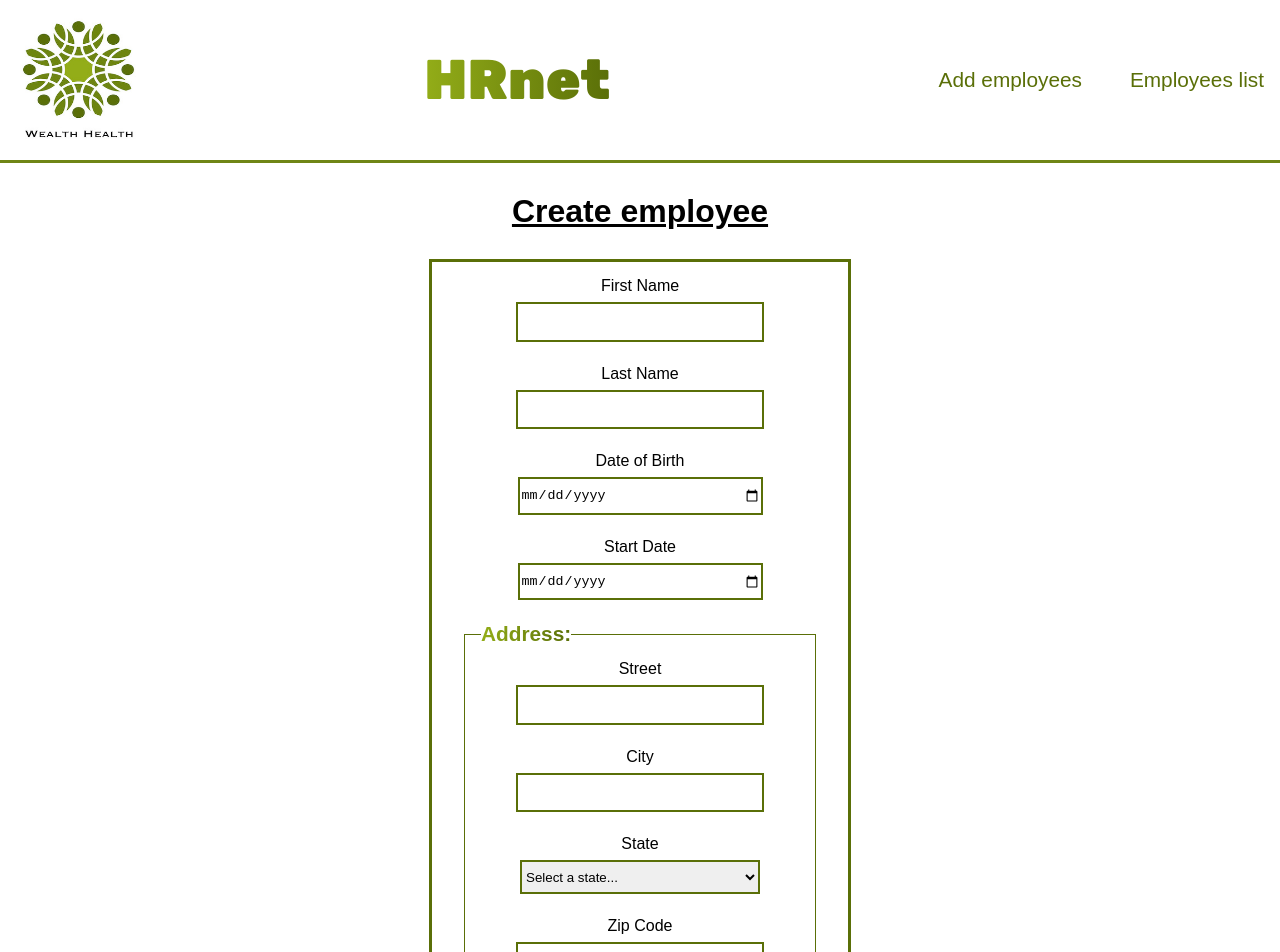
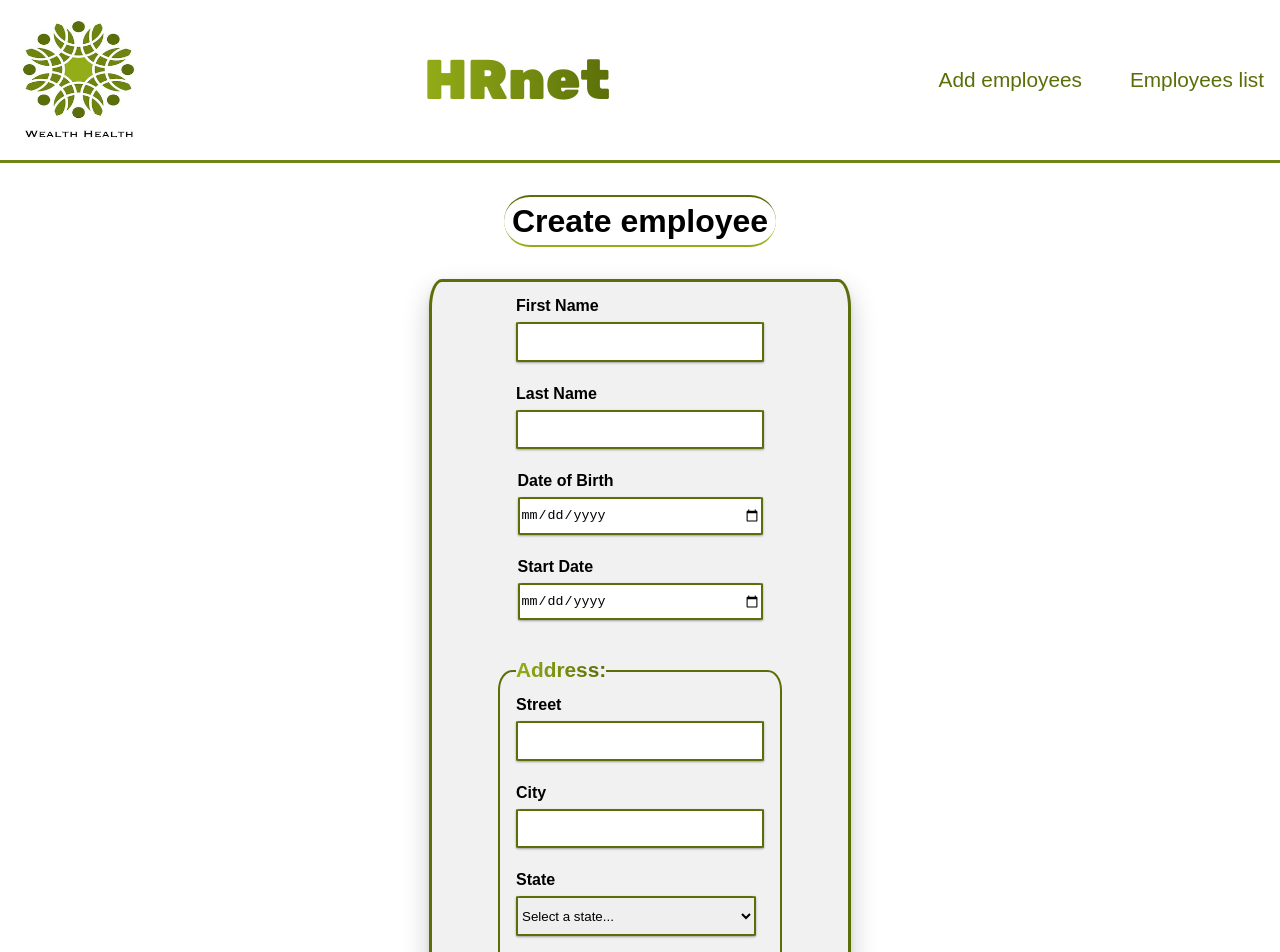
Before and after one commit to OliviaG-dev/OC_P14_02102022, a React (Create React App) app: page / in a window 1280 px wide. Shown: the top 952 px of the page. Built offline with nearby package versions, Linux system fonts and the light colour scheme.

Commit message:
feat:enchanced css form

```diff
--- a/src/pages/home/Home.css
+++ b/src/pages/home/Home.css
@@ -9,13 +9,23 @@
     border: 3px solid var(--tertio-color);
     width: 30%;
     padding: 1rem;
+    box-shadow: rgba(0, 0, 0, 0.2) 0px 12px 28px 0px, rgba(0, 0, 0, 0.1) 0px 2px 4px 0px, rgba(255, 255, 255, 0.05) 0px 0px 0px 1px inset;
+    border-radius: 3%;
+    background-color: #f1f1f1;
+}
+
+.home__form  {
+    display: flex;
+    justify-content: center;
+    align-items: center;
+    flex-direction: column;
 }
 
 .form__div {
     display: flex;
     flex-direction: column;
     justify-content: center;
-    align-items: center;
+    align-items: start;
     margin-bottom: 1rem;
 }
 
@@ -25,6 +35,8 @@
     border: 2px solid var(--tertio-color);
     margin-bottom: 0.5rem;
     margin-top: 0.5rem;
+    border-radius: 2%;
+    box-shadow: rgba(0, 0, 0, 0.12) 0px 1px 3px, rgba(0, 0, 0, 0.24) 0px 1px 2px;
 }
 
 .form__div input:active {
@@ -32,11 +44,17 @@
 }
 
 .form__div select{
+    border-radius: 2%;
     width: 15rem;
-    height: 2.1rem;
+    height: 2.5rem;
     border: 2px solid var(--tertio-color);
     margin-bottom: 0.5rem;
     margin-top: 0.5rem;
+    box-shadow: rgba(0, 0, 0, 0.12) 0px 1px 3px, rgba(0, 0, 0, 0.24) 0px 1px 2px;
+}
+
+.form__div label {
+    font-weight: 600;
 }
 
 .form__error {
@@ -47,13 +65,17 @@
 
 .home__text {
     font-weight: 800;
-    padding: 2rem;
+    margin: 2rem;
+    padding: 0.5rem;
     font-size: 2rem;
-    text-decoration: underline;
+    border-bottom: 0.15rem solid var(--main-color);
+    border-top: 0.15rem solid var(--tertio-color);
+    border-radius: 10rem;
 }
 
 .form__address {
-    border: 1px solid var(--tertio-color);
+    border: 0.15rem solid var(--tertio-color);
+    border-radius: 5%;
     margin: 1rem;
     padding: 1rem;
     text-align: left;
```
